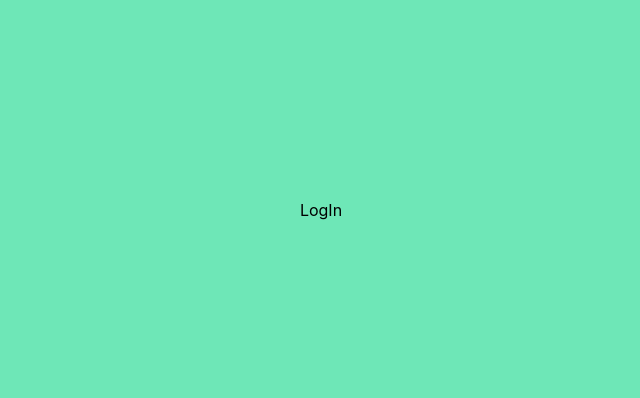
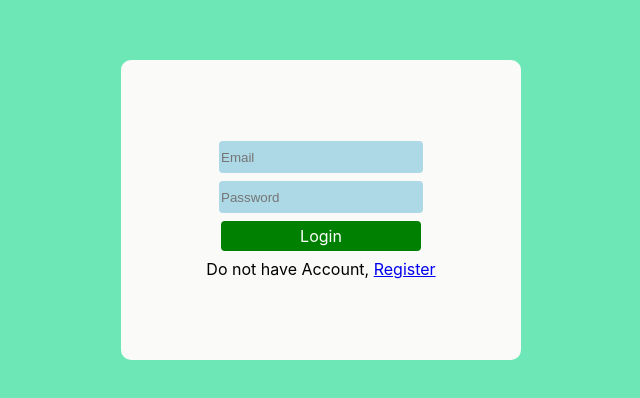
Before and after one commit to Miriani92/chat-app, a React (Create React App) app: page /login in a window 1280 px wide. Shown: the part 190-588 px from the top of the page, without its empty margins (319-959 px from the left). Built offline with nearby package versions, Linux system fonts and the light colour scheme; no server answers.

Commit message:
add register and login functionalities

```diff
--- /dev/null
+++ b/src/components/Button.styled.ts
@@ -0,0 +1,17 @@
+import styled from "styled-components";
+
+type BtnProp = {
+  $width: number;
+  $height: number;
+  $color: string;
+};
+
+export const Btn = styled.button<BtnProp>`
+  all: unset;
+  text-align: center;
+  width: ${({ $width }) => `${$width}px`};
+  height: ${({ $height }) => `${$height}px`};
+  background-color: ${({ $color }) => `${$color}`};
+  color: white;
+  border-radius: 4px;
+`;
--- /dev/null
+++ b/src/components/Button.tsx
@@ -0,0 +1,24 @@
+import React from "react";
+import { Btn } from "./Button.styled";
+
+type BtnProps = {
+  width: number;
+  height: number;
+  color: string;
+  children: any;
+  type?: string;
+  onClick?: (e: any) => void;
+};
+export const Button: React.FC<BtnProps> = ({
+  children,
+  width,
+  height,
+  color,
+  onClick,
+}) => {
+  return (
+    <Btn onClick={onClick} $width={width} $height={height} $color={color}>
+      {children}
+    </Btn>
+  );
+};
--- a/src/components/Input.tsx
+++ b/src/components/Input.tsx
@@ -17,6 +17,7 @@ export const Input: React.FC<InputProp> = ({
 }) => {
   return (
     <Wrapper
+      required
       id={id}
       placeholder={placeHolder}
       $width={width}
--- a/src/pages/Chat.tsx
+++ b/src/pages/Chat.tsx
@@ -9,7 +9,8 @@ export const Chat = () => {
   const { currentUser }: any = useAuthCtx();
   const RouteGuard = ({ children }: any) => {
     if (!currentUser) {
-      return <Navigate to="signup" />;
+      console.log(currentUser);
+      return <Navigate to="login" />;
     }
     return children;
   };
--- a/src/pages/Home.tsx
+++ b/src/pages/Home.tsx
@@ -1,5 +1,15 @@
-import React from "react";
+import React, { MouseEventHandler } from "react";
+import { signOut } from "firebase/auth";
+import { auth } from "../firebase";
 
 export const Home = () => {
-  return <div>Home</div>;
+  const handleSignOut: MouseEventHandler<HTMLButtonElement> = () => {
+    signOut(auth);
+  };
+  return (
+    <div>
+      <h1>Home</h1>
+      <button onClick={handleSignOut}>log out</button>
+    </div>
+  );
 };
--- a/src/pages/LogIn.tsx
+++ b/src/pages/LogIn.tsx
@@ -1,5 +1,45 @@
-import React from "react";
+import { useState } from "react";
+import { Link } from "react-router-dom";
+import { Wrapper } from "./SignUp.styled";
+import { Input } from "../components/Input";
+import { signInWithEmailAndPassword } from "firebase/auth";
+import { auth } from "../firebase";
+import { useNavigate } from "react-router-dom";
+import { Button } from "../components/Button";
 
 export const LogIn = () => {
-  return <div>LogIn</div>;
+  const [err, setErr] = useState(false);
+  const navigate = useNavigate();
+  const handleSignIn = async (e: any) => {
+    e.preventDefault();
+    console.log("First", e.target);
+    const email = e.target[0].value;
+    console.log("Second", e.target);
+    const password = e.target[1].value;
+    console.log("third", e.target);
+    try {
+      const res = await signInWithEmailAndPassword(auth, email, password);
+      if (!res) {
+        setErr(true);
+      }
+      navigate("/");
+    } catch (error) {
+      setErr(true);
+    }
+  };
+  return (
+    <form onSubmit={handleSignIn}>
+      <Wrapper>
+        <Input width={200} height={30} placeHolder="Email" />
+        <Input width={200} height={30} type="password" placeHolder="Password" />
+        <Button width={200} height={30} color="green">
+          Login
+        </Button>
+        <span>
+          Do not have Account, <Link to="/signUp">Register</Link>
+        </span>
+        {err ? <h4 style={{ color: "red" }}>User is not found</h4> : null}
+      </Wrapper>
+    </form>
+  );
 };
--- a/src/pages/SignUp.tsx
+++ b/src/pages/SignUp.tsx
@@ -1,18 +1,52 @@
+import { useState } from "react";
+import { auth } from "../firebase";
+import { updateProfile, createUserWithEmailAndPassword } from "firebase/auth";
+import { useNavigate } from "react-router-dom";
 import { Input } from "../components/Input";
 import { Wrapper, Label } from "./SignUp.styled";
 import { AiFillFileAdd } from "react-icons/ai";
+import { Button } from "../components/Button";
 
 export const SignUp = () => {
+  const [err, setErr] = useState(false);
+  const navigate = useNavigate();
+  const handleSubmit = async (e: any) => {
+    e.preventDefault();
+    const name = e.target[0].value;
+    const email = e.target[1].value;
+    const password = e.target[2].value;
+    const file = e.target[3].files[0];
+    try {
+      const signInResponse = await createUserWithEmailAndPassword(
+        auth,
+        email,
+        password
+      );
+
+      navigate("/");
+    } catch (error) {
+      setErr(true);
+    }
+  };
   return (
+    <form onSubmit={handleSubmit}>
       <Wrapper>
+        <h3>Register</h3>
         <Input width={200} height={30} placeHolder="Name" />
         <Input width={200} height={30} placeHolder="Email" />
-      <Input width={200} height={30} placeHolder="Password" />
+        <Input width={200} height={30} placeHolder="Password" type="password" />
         <Input width={50} height={20} type="file" id="file" />
         <Label htmlFor="file">
           <AiFillFileAdd color="grey" />
           <span style={{ fontSize: 10 }}>Add an avatar</span>
         </Label>
+        <Button color="green" width={200} height={30}>
+          Submit
+        </Button>
+        {err ? (
+          <h4 style={{ color: "red" }}>something went wrong, try again</h4>
+        ) : null}
       </Wrapper>
+    </form>
   );
 };
--- a/src/store/AuthCtx.tsx
+++ b/src/store/AuthCtx.tsx
@@ -1,11 +1,21 @@
+import { useEffect, useState } from "react";
 import { createContext, useContext } from "react";
+import { onAuthStateChanged } from "firebase/auth";
+import { auth } from "../firebase";
 import { ChildrenProp } from "./Context.types";
 
 const AuthContext = createContext({});
 
 export const AuthProvider = ({ children }: ChildrenProp) => {
+  const [currentUser, setCurrentUser] = useState();
+  useEffect(() => {
+    const unSubscribe = onAuthStateChanged(auth, (payload: any) => {
+      setCurrentUser(payload);
+    });
+    return unSubscribe;
+  }, []);
   return (
-    <AuthContext.Provider value={{ currentUser: undefined }}>
+    <AuthContext.Provider value={{ currentUser: currentUser }}>
       {children}
     </AuthContext.Provider>
   );
```
Also changed, not shown: src/pages/Login.styled.ts (added, +13 -0 lines). Lines whose indentation alone changed are shown as unchanged.
